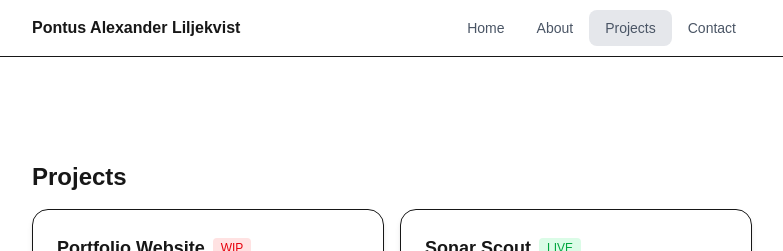
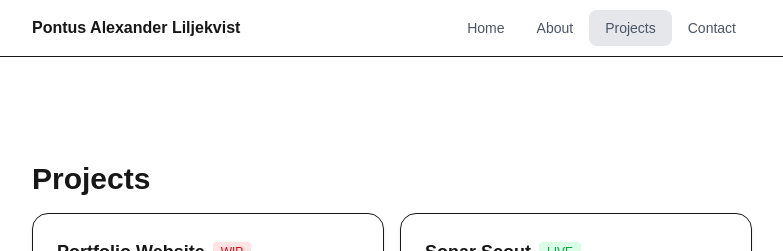
Before and after one commit to mekkmann/portfolio-page-2.0, a Next.js app: page /projects in a window 1280 px wide. Shown: the top 251 px of the page, without its empty margins (248-1031 px from the left). Built offline with nearby package versions, Linux system fonts and the light colour scheme.

Commit message:
text sizing

```diff
--- a/app/projects/page.tsx
+++ b/app/projects/page.tsx
@@ -4,7 +4,7 @@ import { projects } from "@/data/projects";
 export default function ProjectsPage() {
     return (
         <main className="max-w-3xl mx-auto p-6 mt-20">
-            <h1 className="text-2xl font-semibold mb-4">Projects</h1>
+            <h1 className="text-3xl font-semibold mb-4">Projects</h1>
             <div className="grid grid-cols-1 sm:grid-cols-2 gap-4 space-y-2">
                 {projects.map((p) => (
                     <ProjectCard key={p.title} project={p} />
```
